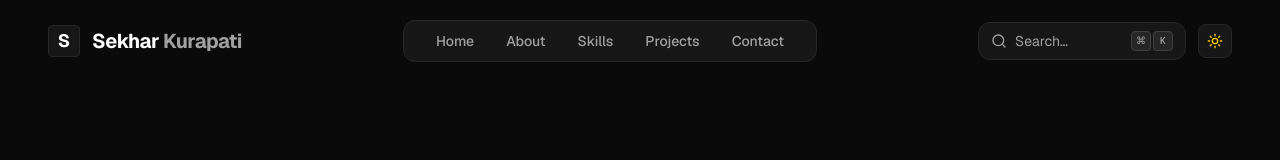
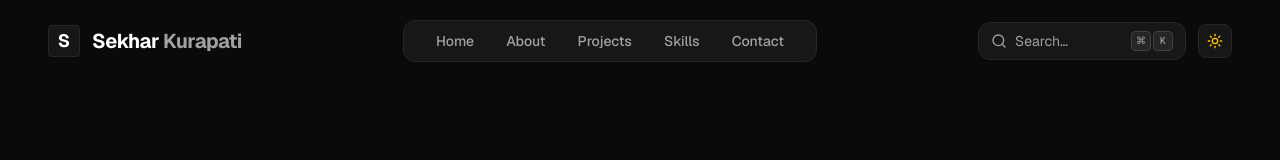
Before and after one commit to Sekhar2186/Sekhar-Kurapati, a Next.js app: page / in a window 1280 px wide. Shown: the top 160 px of the page. Built offline with nearby package versions, Linux system fonts and the light colour scheme.

Commit message:
Updated Navbar

```diff
--- a/components/layout/Navbar.tsx
+++ b/components/layout/Navbar.tsx
@@ -10,8 +10,8 @@ import { projects } from '@/data/projects';
 const links = [
     { name: "Home", href: "/", icon: Home },
     { name: "About", href: "/about", icon: User },
+    { name: "Projects", href: "/projects", icon: Briefcase },
     { name: "Skills", href: "/skills", icon: Zap },
-    { name: "Projects", href: "/projects", icon: Briefcase },
     { name: "Contact", href: "/contact", icon: Mail },
 ];
 
```
